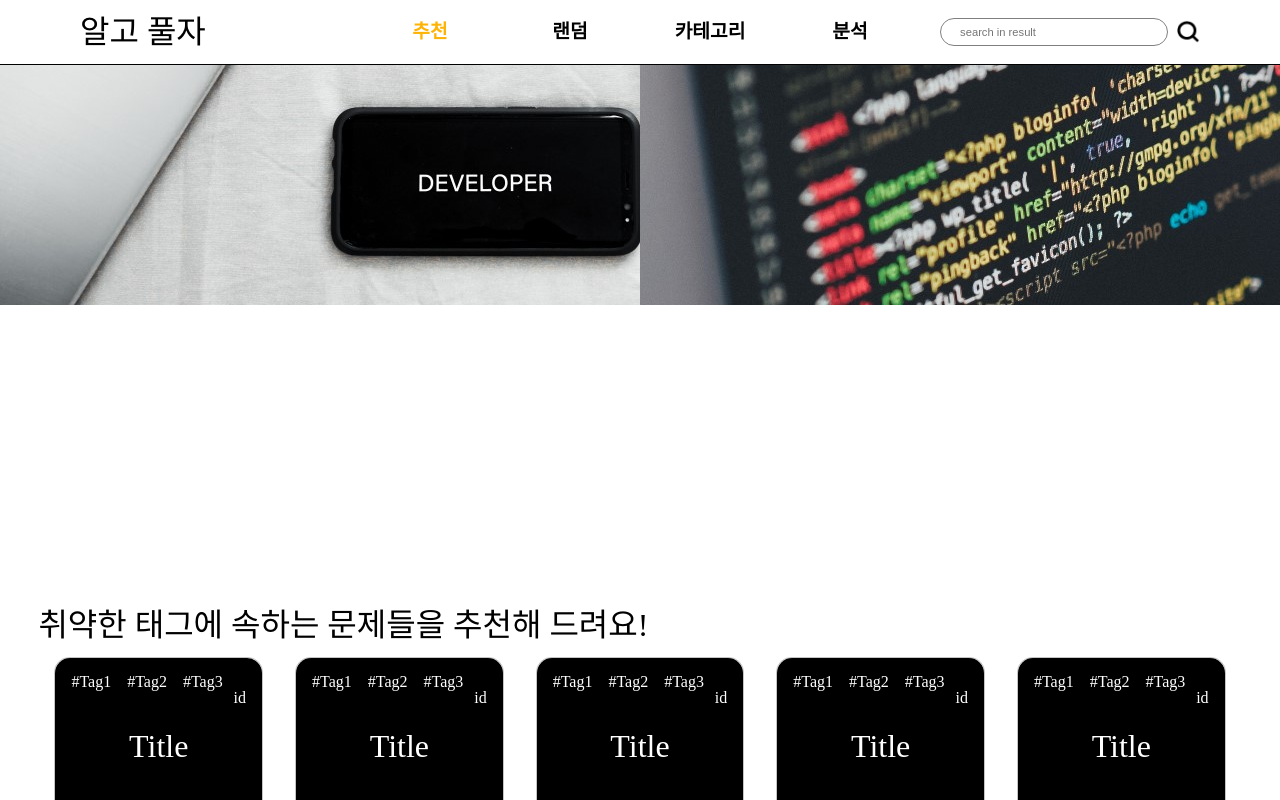
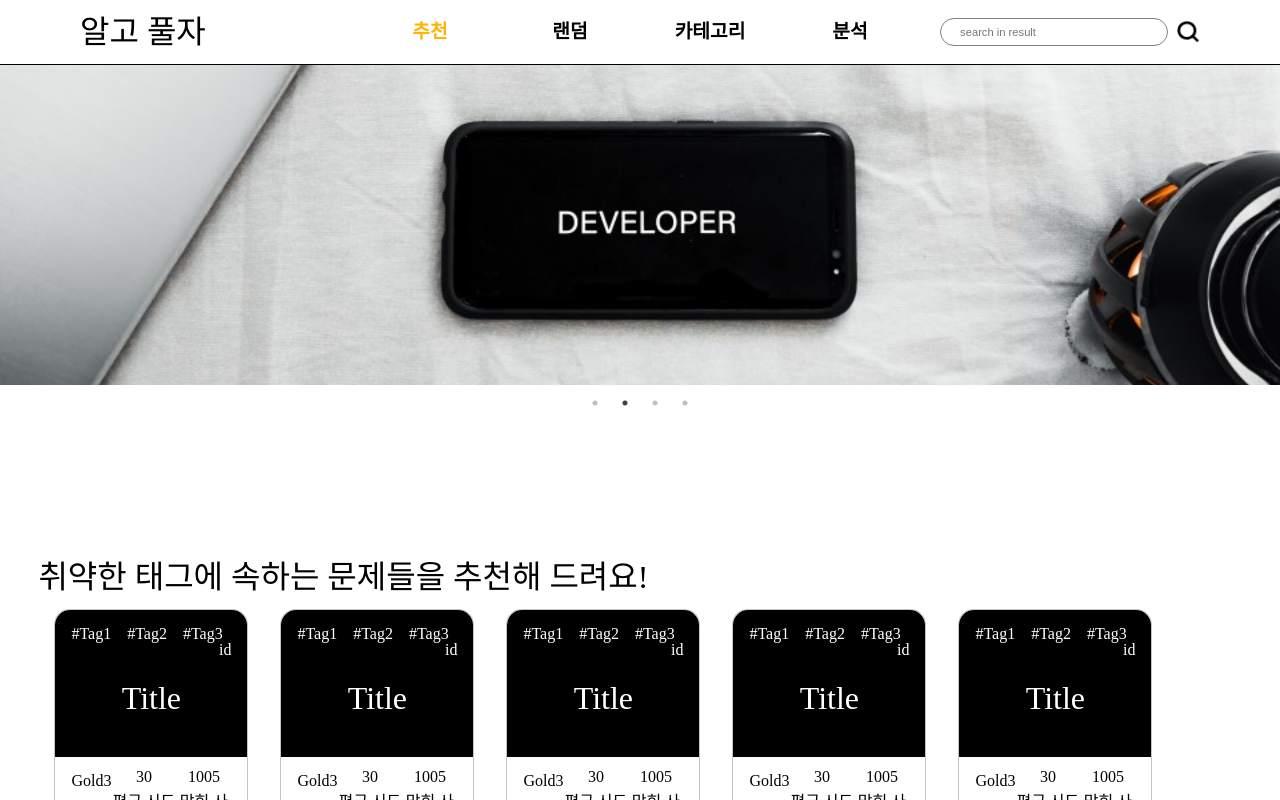
Before and after one commit to Algopulza/algopulza, a React (Create React App) app: page /recommend in a window 1280 px wide. Shown: the top 800 px of the page. Built offline with nearby package versions, Linux system fonts and the light colour scheme; a web font is replaced by a local one.

Commit message:
S06P31A408-84 Fix: 불필요한 횡스크롤 생성 방지

```diff
--- a/src/components/Common/Card.tsx
+++ b/src/components/Common/Card.tsx
@@ -4,7 +4,7 @@ const Container = styled.div`
   display: flex;
   flex-direction: column;
   margin: 1rem 1rem 5rem 1rem;
-  width: 330px;
+  width: 15vw;
   height: 220px;
   border-radius: 15px;
   border: 1px solid #c4c4c4;
--- a/src/components/Recommend/RecommendCarousel.tsx
+++ b/src/components/Recommend/RecommendCarousel.tsx
@@ -1,44 +1,49 @@
-import styled from "styled-components";
-import Slider from "react-slick";
-import "slick-carousel/slick/slick.css";
-import "slick-carousel/slick/slick-theme.css";
+import Slider from "react-slick"
+import "slick-carousel/slick/slick.css"
+import "slick-carousel/slick/slick-theme.css"
+import styled from "styled-components"
+// images
 import RecommendCarousel1 from "assets/img/RecommendCarousel1.jpg"
 import RecommendCarousel2 from "assets/img/RecommendCarousel2.jpg"
 import RecommendCarousel3 from "assets/img/RecommendCarousel3.jpg"
 import RecommendCarousel4 from "assets/img/RecommendCarousel4.jpg"
 
 const Container = styled.div`
-  width:100vw;
-  height: 480px;
-  margin-bottom: 1rem;
-`
-const Img = styled.img`
-  height: 15rem;
+  margin-bottom: 48px;
+  width: 100vw;
+  height: 400px;
 `
 
+const Img = styled.img`
+  width: 100vw;
+`
 
+// infinite: 무한 display
+// autoplaySpeed: 전환 주기
+// speed: 전환 속도
 const RecommendCarousel = () => {
   const settings = {
-    dots: false,
+    arrows: false,
+    dots: true,
     infinite: true,
+    autoplay: true,
+    autoplaySpeed: 3000,
     speed: 500,
-    slidesToShow: 2,
+    slidesToShow: 1,
     slidesToScroll: 1,
-    autoplay: true,
-    autoplaySpeed: 5000,
-    touchMove: true,
-    arrows: false,
-  };
+    touchMove: true
+  }
+
   return (
     <Container>
       <Slider {...settings}>
-          <a href="/analysis"><Img src={RecommendCarousel1} alt="이미지1"/></a>
-          <a href="/analysis"><Img src={RecommendCarousel2} alt="이미지2"/></a>
-          <a href="/analysis"><Img src={RecommendCarousel3} alt="이미지3"/></a>
-          <a href="/analysis"><Img src={RecommendCarousel4} alt="이미지4"/></a>
+        <a href="/analysis"><Img src={RecommendCarousel1} alt="이미지1" /></a>
+        <a href="/analysis"><Img src={RecommendCarousel2} alt="이미지2" /></a>
+        <a href="/analysis"><Img src={RecommendCarousel3} alt="이미지3" /></a>
+        <a href="/analysis"><Img src={RecommendCarousel4} alt="이미지4" /></a>
       </Slider>
     </Container>
-  );
+  )
 }
 
-export default RecommendCarousel;
+export default RecommendCarousel
--- a/src/routes/Home.tsx
+++ b/src/routes/Home.tsx
@@ -1,6 +1,6 @@
+import { Outlet } from "react-router-dom"
 import Navbar from "components/layout/Navbar"
 import Footer from "components/layout/Footer"
-import { Outlet } from "react-router-dom"
 import styled from "styled-components"
 
 // 랜덤, 카테고리 탭에 아직 내용을 채우지 않았기 때문에
@@ -10,6 +10,7 @@ const Container = styled.div`
   flex-direction: column;
   width: 100vw;
   height: 100vh;
+  overflow: overlay;
 `
 
 const Home = () => {
```
